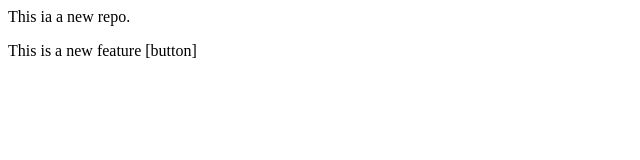
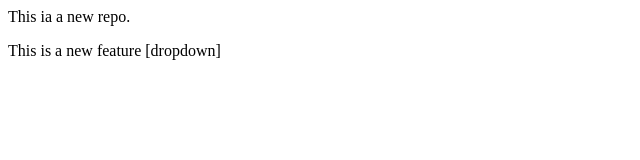
Before and after one commit to rounak-O1/localrepo, a plain HTML site: page index.html in a window 1280 px wide. Shown: the full height of the page, 0-640 px from the left. Drawn offline with Linux system fonts and the light colour scheme.

Commit message:
Add dropdown

```diff
--- a/index.html
+++ b/index.html
@@ -1,2 +1,2 @@
 <p>This ia a new repo.</p>
-<p>This is a new feature [button]</p>
+<p>This is a new feature [dropdown]</p>
```
